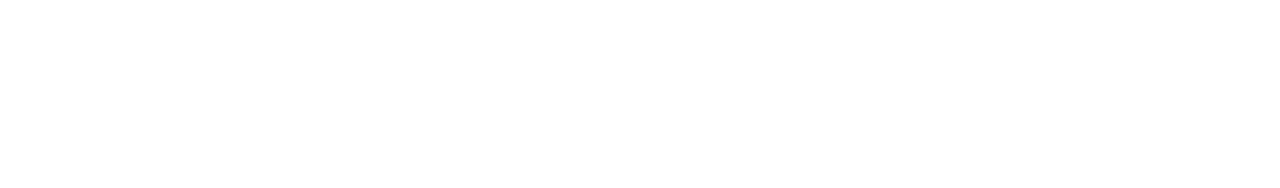
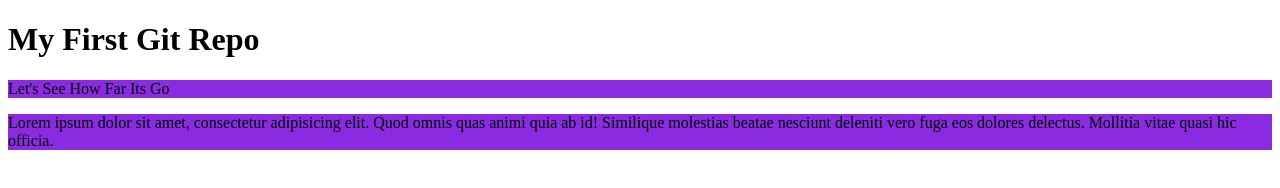
Before and after one commit to Soaibfr/my-first-github-repo, a plain HTML site: page index.html in a window 1280 px wide. Drawn offline with Linux system fonts and the light colour scheme.

Commit message:
added the second

```diff
--- a/index.html
+++ b/index.html
@@ -4,8 +4,16 @@
     <meta charset="UTF-8">
     <meta name="viewport" content="width=device-width, initial-scale=1.0">
     <title>My first ever github repo</title>
+    <style>
+        p{
+            background-color: blueviolet;
+        }
+    </style>
 </head>
 <body>
+    <h1>My First Git Repo</h1>
+    <p>Let's See How Far Its Go</p>
+    <p>Lorem ipsum dolor sit amet, consectetur adipisicing elit. Quod omnis quas animi quia ab id! Similique molestias beatae nesciunt deleniti vero fuga eos dolores delectus. Mollitia vitae quasi hic officia.</p>
 
 </body>
 </html>
```
